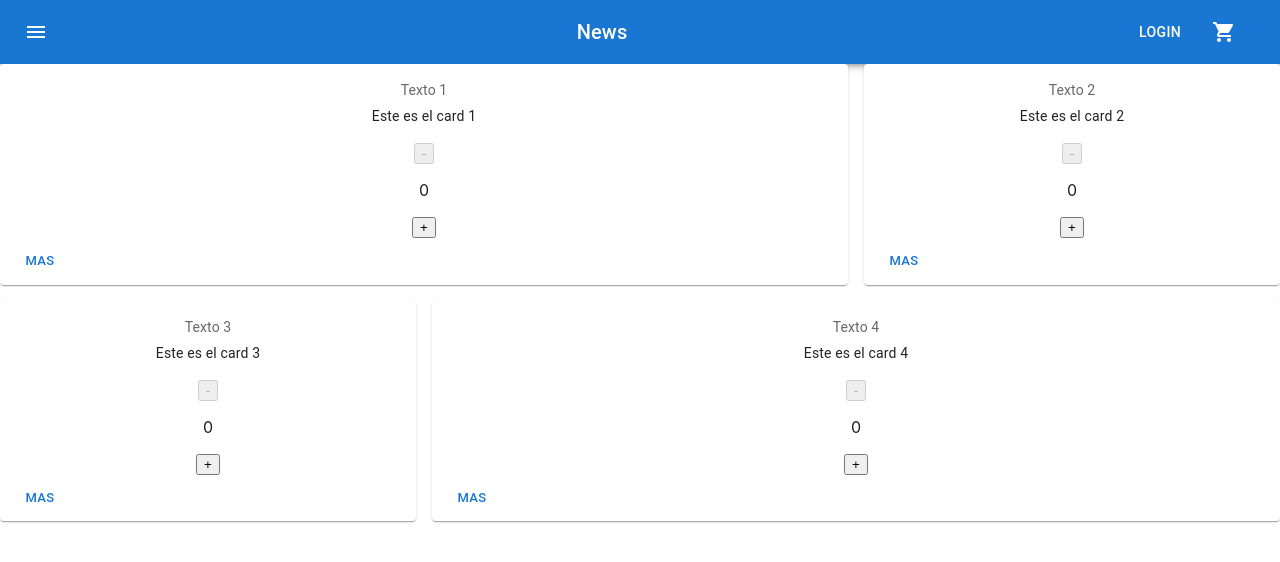
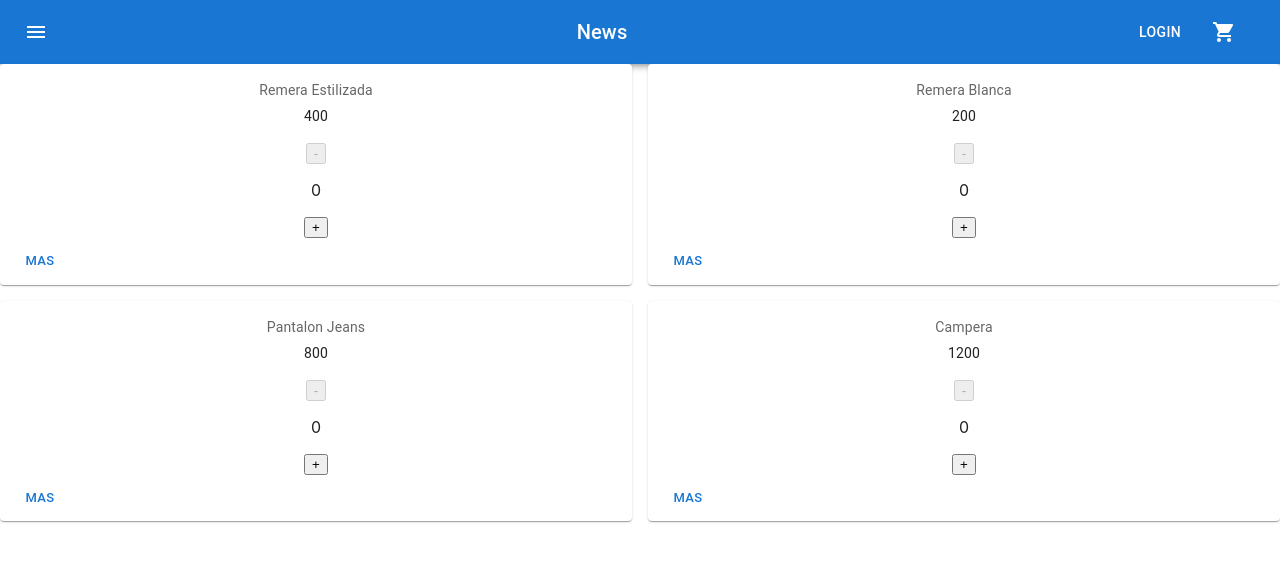
Before and after one commit to mdachery/ReactMiguel, a React (Create React App) app: page / in a window 1280 px wide. Shown: the top 562 px of the page. Built offline with nearby package versions, Linux system fonts and the light colour scheme.

Commit message:
mapsypromises

```diff
--- a/src/components/ItemsListContainer/ItemsListContainer.js
+++ b/src/components/ItemsListContainer/ItemsListContainer.js
@@ -1,24 +1,82 @@
-import React from "react"
+import React, { useEffect, useState } from "react"
 import BasicCard from "../Cards/Cards"
 import { Grid } from "@mui/material"
 
 
+
+
 const ItemsListContainer = () => {
+
+    const [products, setProducts] = useState([])
+    const productos = [
+        {
+            title: 'Remera Estilizada',
+            precio: 400,
+            stock: 12,
+            id: 1,
+        },
+        {
+            title: 'Remera Blanca',
+            precio: 200,
+            stock: 20,
+            id: 2,
+        },
+        {
+            title: 'Pantalon Jeans',
+            precio: 800,
+            stock: 8,
+            id: 3,
+        },
+        {
+            title: 'Campera',
+            precio: 1200,
+            stock: 4,
+            id: 4,
+        },
+
+    ]
+
+const getProducts = () => {
+    return new Promise ( (resolve, reject) => {
+        setTimeout ( () => {
+            resolve (productos)
+        }, 2000)
+    } )
+}
+
+useEffect (() => {
+
+    getProducts ()
+    .then ((response) => {
+        setProducts(response)
+    })
+    .catch ((err) => {
+        console.log("Catch fallo", err)
+    })
+
+}, [])
+
+
+
     return (
 
         <Grid container spacing={2}>
-            <Grid item xs={8}>
-                <BasicCard texto1="Texto 1" texto2="Este es el card 1"/>
-            </Grid>
-            <Grid item xs={4}>
-                <BasicCard texto1="Texto 2" texto2="Este es el card 2"/>
-            </Grid>
-            <Grid item xs={4}>
-                <BasicCard texto1="Texto 3" texto2="Este es el card 3"/>
-            </Grid>
-            <Grid item xs={8}>
-                <BasicCard texto1="Texto 4" texto2="Este es el card 4"/>
-            </Grid>
+                    {console.log (products)}
+
+            {
+                products.map ((item) => {
+
+                    return (
+                        <Grid item xs={6} key={item.id}>
+                        <BasicCard texto1={item.title} texto2={item.precio}/>
+                        </Grid>
+                    )
+
+
+                })
+
+            }
+
         </Grid>
 
     )
```
